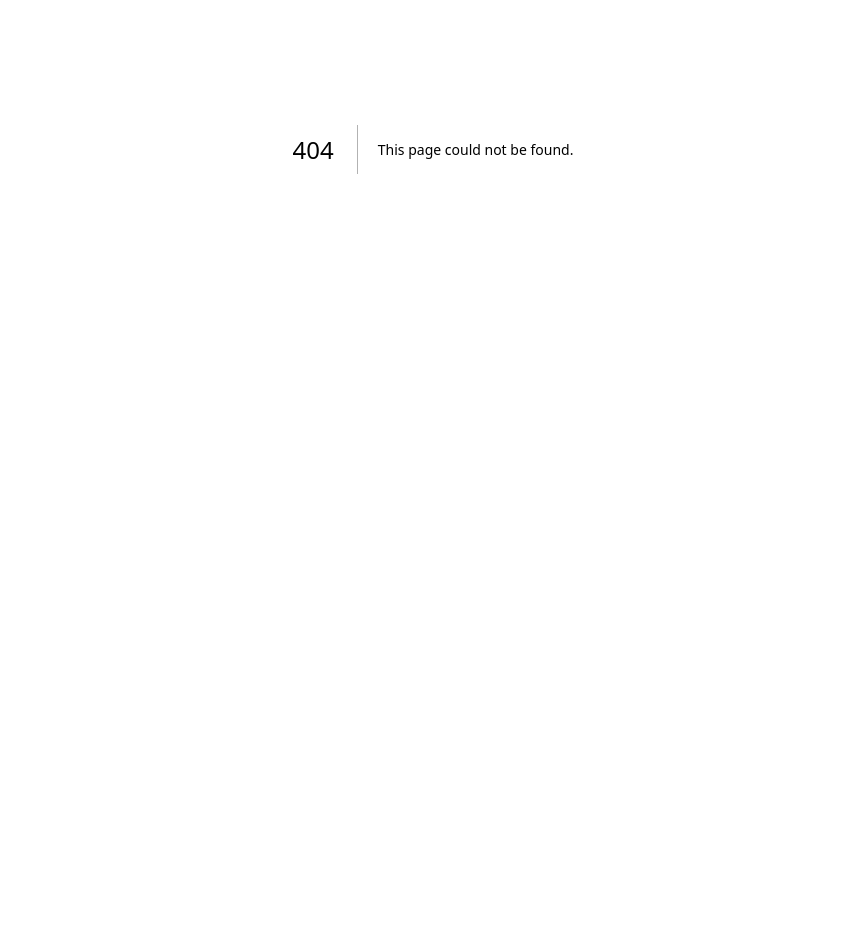
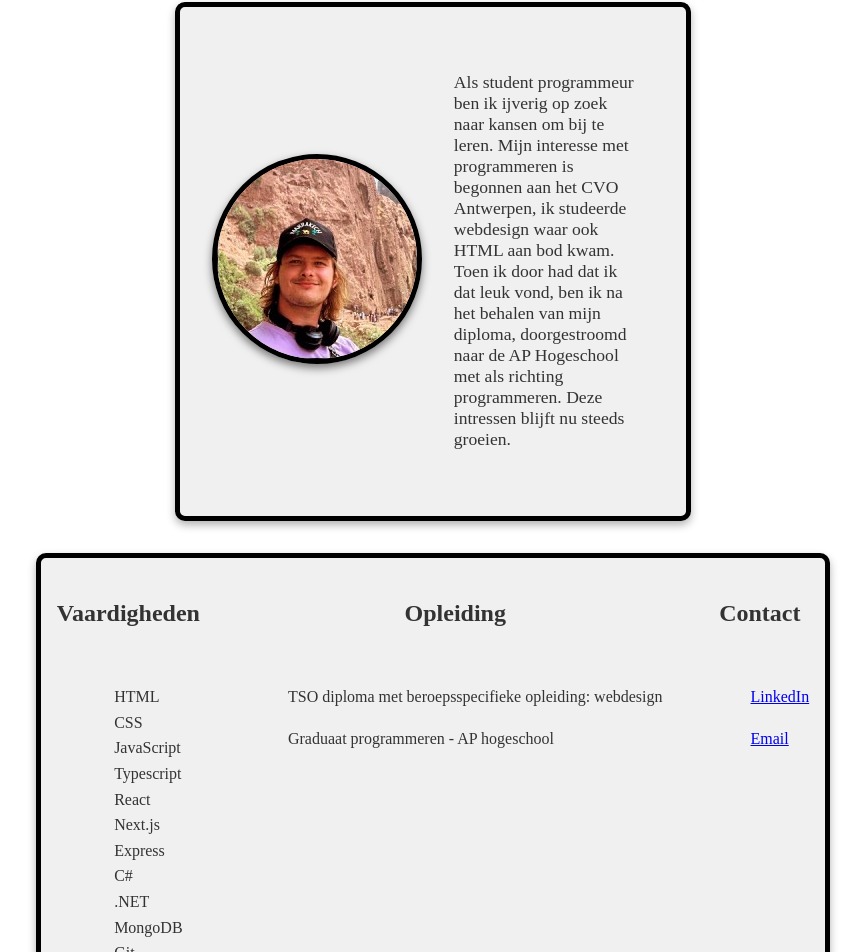
Before and after one commit to SteffVW/portfolio, a Next.js app: page /about in a window 1280 px wide. Before the commit this address had no page. Shown: the part 251-1203 px from the top of the page, without its empty margins (207-1072 px from the left). Before the commit the page ends 800 px from the top, so only its background shows below. Built offline with nearby package versions, Linux system fonts and the light colour scheme.

Commit message:
about page toegevoegd met content, styling toegevoegd op login en about

```diff
--- /dev/null
+++ b/src/pages/about/index.tsx
@@ -0,0 +1,59 @@
+import Header from "@/components/home/Header";
+import styles from "../../styles/about/About.module.css";
+
+const About = () => {
+    return(
+        <div>
+            <Header />
+            <div className={styles.container}>
+                <h1>Steff Van Weereld</h1>
+                <div className={styles.intro}>
+                        <div className={styles.imgContainer}>
+                            <img src="/portfolio_about_foto.jpg" alt="Steff Van Weereld" className={styles.img}/>
+                        </div>
+                            <p className={styles.aboutText}> Als student programmeur ben ik ijverig op zoek naar kansen om bij te leren.
+                                Mijn interesse met programmeren is begonnen aan het CVO Antwerpen,
+                                ik studeerde webdesign waar ook HTML aan bod kwam.
+                                Toen ik door had dat ik dat leuk vond, ben ik na het behalen van mijn diploma,
+                                doorgestroomd naar de AP Hogeschool met als richting programmeren. Deze intressen blijft nu steeds groeien.
+                            </p>
+                        </div>
+                <div className={styles.content}>
+                        <div className={styles.aboutItem}>
+                            <h2>Vaardigheden</h2>
+                            <ul>
+                                <li>HTML</li>
+                                <li>CSS</li>
+                                <li>JavaScript</li>
+                                <li>Typescript</li>
+                                <li>React</li>
+                                <li>Next.js</li>
+                                <li>Express</li>
+                                <li>C#</li>
+                                <li>.NET</li>
+                                <li>MongoDB</li>
+                                <li>Git</li>
+                                <li>GitHub</li>
+                            </ul>
+                        </div>
+                    <div className={`${styles.aboutItem} ${styles.education}`}>
+                        <h2>Opleiding</h2>
+                        <ul>
+                            <li>TSO diploma met beroepsspecifieke opleiding: webdesign</li>
+                            <li>Graduaat programmeren - AP hogeschool</li>
+                        </ul>
+                    </div>
+                    <div className={`${styles.aboutItem} ${styles.contact}`}>
+                        <h2>Contact</h2>
+                        <ul>
+                            <li><a href="https://www.linkedin.com/in/steff-van-weereld-413a812a1/">LinkedIn</a></li>
+                            <li><a href="mailto:steffvw@gmail.com">Email</a></li>
+                        </ul>
+                    </div>
+                </div>
+            </div>
+        </div>
+    );
+};
+
+export default About;
--- a/src/pages/blog/index.tsx
+++ b/src/pages/blog/index.tsx
@@ -81,8 +81,9 @@ const Blog = () => {
                 onChange={(e) => setFilter(e.target.value)}
                 className={styles.filterInput}
             />
+            <div className={styles.postsContainer}>
             {filteredPosts.map((post, index) => (
-                <div key={index} className={styles.postContainer}>
+                <div key={index} className={openPosts[index] ? styles.openPostContainer : styles.postContainer }>
                     <div className={styles.titleContainer}>
                         <button onClick={() => togglePost(index)} className={styles.postButton}>
                             {openPosts[index] ? "-" : "+"}
@@ -97,6 +98,7 @@ const Blog = () => {
                     )}
                 </div>
             ))}
+            </div>
             {isAdmin &&
                 <form action="POST" className={styles.formContainer} onSubmit={handleSubmit}>
                     <div className={styles.formItem}>
--- a/src/pages/login/index.tsx
+++ b/src/pages/login/index.tsx
@@ -1,8 +1,6 @@
 import Header from "@/components/home/Header"
 import styles from "../../styles/login/Login.module.css";
 import { useState } from "react";
-import Cookies from "js-cookie";
-import { set } from "mongoose";
 
 const Login = () => {
   const [username, setUsername] = useState<string>("");
@@ -34,9 +32,9 @@ const Login = () => {
   }
 
   return(
-    <div>
+    <div className={styles.container}>
       <Header />
-      <div className={styles.container}>
+      <div className={styles.mainContainer}>
         {error &&
           <div className={styles.error}>
             <h2>{error}</h2>
--- /dev/null
+++ b/src/styles/about/About.module.css
@@ -0,0 +1,70 @@
+.container {
+    display: flex;
+    flex-direction: column;
+    align-items: center;
+    gap: 2rem;
+}
+
+.intro {
+    width: 35%;
+    padding: 2rem;
+    display: flex;
+    justify-content: center;
+    align-items: center;
+    gap: 1rem;
+    margin-left: auto;
+    margin-right: auto;
+    border: 5px solid #000;
+    background-color: #f0f0f0;
+    box-shadow: 0 4px 8px rgba(0, 0, 0, 0.3);
+    border-radius: 10px;
+}
+
+.aboutText {
+    padding: 1rem;
+    border-radius: 10px;
+    font-size: 1.1rem;
+    color: #333;
+}
+
+.content {
+    display: flex;
+    flex-direction: row;
+    gap: 1rem;
+    flex-wrap: wrap;
+    border: 5px solid #000;
+    background-color: #f0f0f0;
+    box-shadow: 0 4px 8px rgba(0, 0, 0, 0.3);
+    border-radius: 10px;
+}
+
+.img {
+    width: 200px;
+    height: 200px;
+    border-radius: 50%;
+    border: 5px solid #000;
+    box-shadow: 0 4px 8px rgba(0, 0, 0, 0.5);
+}
+
+.aboutItem {
+    display: flex;
+    flex-direction: column;
+    align-items: center;
+    gap: 1rem;
+    padding: 1rem;
+    border-radius: 10px;
+    line-height: 1.6;
+    color: #333;
+}
+
+.aboutItem li {
+    list-style-type: none;
+}
+
+.education li {
+    margin-bottom: 1rem;
+}
+
+.contact li {
+    margin-bottom: 1rem;
+}
--- a/src/styles/blog/Blog.module.css
+++ b/src/styles/blog/Blog.module.css
@@ -2,6 +2,7 @@
     display: flex;
     flex-direction: column;
     height: 100vh;
+    overflow-x: hidden;
 }
 
 .formContainer {
@@ -9,15 +10,27 @@
     flex-direction: column;
     align-items: center;
     margin-top: auto;
+
     gap: 1rem;
-    border: 5px groove yellow;
-    background-color: black;
-    color: white;
+    border: 5px solid #ccc;
+    background-color: #f9f9f9;
+    color: #333;
     font-size: larger;
     padding: 1rem;
+    box-sizing: border-box;
+    border-radius: 10px;
+    box-shadow: 0 4px 8px rgba(0, 0, 0, 0.1);
 }
 
-.formItem{
+.formItem input, .formItem textarea {
+    width: 100%;
+    padding: 0.5rem;
+    border: 1px solid #ccc;
+    border-radius: 5px;
+    box-sizing: border-box;
+}
+
+.formItem {
     display: flex;
     flex-direction: column;
     align-items: center;
@@ -25,7 +38,18 @@
 }
 
 .button {
-    width: 10%;
+    width: auto;
+    background-color: #007bff;
+    color: white;
+    border: none;
+    padding: 0.5rem 1rem;
+    border-radius: 5px;
+    cursor: pointer;
+    transition: background-color 0.3s ease;
+}
+
+.button:hover {
+    background-color: #0056b3;
 }
 
 .titleContainer {
@@ -50,9 +74,24 @@
 
 .postContainer {
     border-bottom: 5px groove black;
-    margin-top: 0.5rem;
-    margin-left: 0.5rem;
-    margin-right: 0.5rem;
+    margin-left: 1rem;
+    margin-right: 1rem;
+    padding: 1rem;
+}
+
+.openPostContainer {
+    box-shadow: 0 0 10px rgba(0, 0, 0, 0.5);
+    border-radius: 10px;
+    transition: all 0.5s ease-in-out;
+    margin-top: 1rem;
+    margin-left: 1rem;
+    margin-right: 1rem;
+    padding: 1rem;
+    box-sizing: border-box;
+}
+
+.openPostContainer:last-child {
+    margin-bottom: 2rem;
 }
 
 .filterInput {
--- a/src/styles/globals.css
+++ b/src/styles/globals.css
@@ -3,8 +3,14 @@
     padding: 0;
     box-sizing: border-box;
 }
+body {
+    font-family: 'Roboto', sans-serif;
+    background: linear-gradient(135deg, #f0f0f0, #d0d0d0);
+}
+
 html, body {
     margin: 0;
     padding: 0;
-    background-color: lightgrey;
+    width: 100vw;
+    height: 100vh;
 }
--- a/src/styles/login/Login.module.css
+++ b/src/styles/login/Login.module.css
@@ -1,8 +1,16 @@
 .container {
+    min-height: 100vh;
+    display: flex;
+    flex-direction: column;
+}
+
+.mainContainer {
     display: flex;
     justify-content: center;
     align-items: center;
-    height: 100vh;;
+    flex-direction: column;
+    gap: 2rem;
+    flex-grow: 1;
 }
 
 .formContainer {
@@ -10,10 +18,13 @@
     justify-content: center;
     align-items: center;
     flex-direction: column;
-    gap: 1rem;
-    border: 5px groove black;
-    width: 50%;
-    height: 50%;
+    gap: 2rem;
+    background-color: white;
+    width: 30%;
+    box-shadow: 0 0 10px 5px rgba(0, 0, 0, 0.1);
+    border: 5px solid black;
+    border-radius: 10px;
+    padding: 5rem;
 }
 
 .formItem {
@@ -25,14 +36,19 @@
 }
 
 .button{
-    width: 5%;
-    height: 5%;
+    font-weight: bolder;
+    background-color: lightgreen;
+    color: black;
+    border: 1px solid green;
+    padding: 0.5rem 1rem;
+    border-radius: 5px;
+    cursor: pointer;
 }
 
 .error {
     color: red;
     background-color: #f8d7da;
-    border: 1px solid #f5c6cb;
+    border: 3px solid red;
     padding: 1rem;
     border-radius: 5px;
 }
```
Also changed, not shown: public/portfolio_about_foto.jpg (added).
